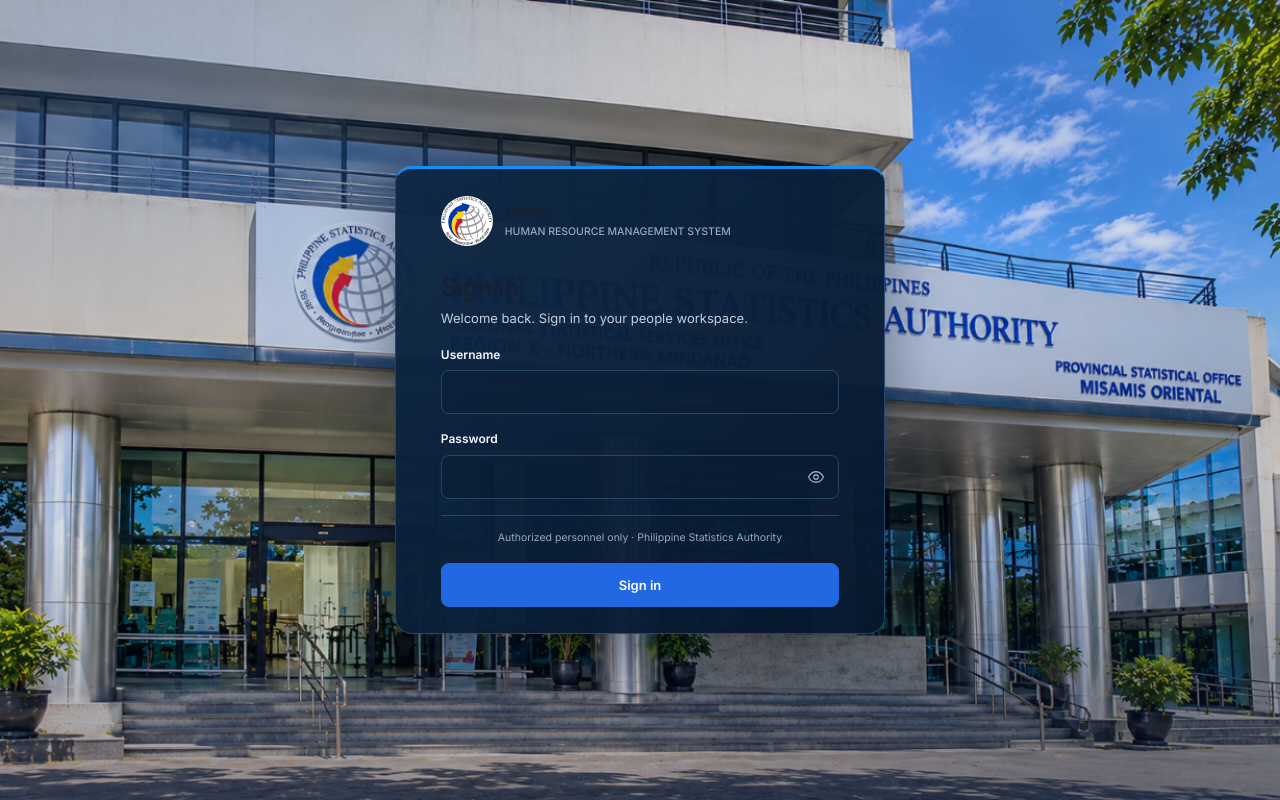
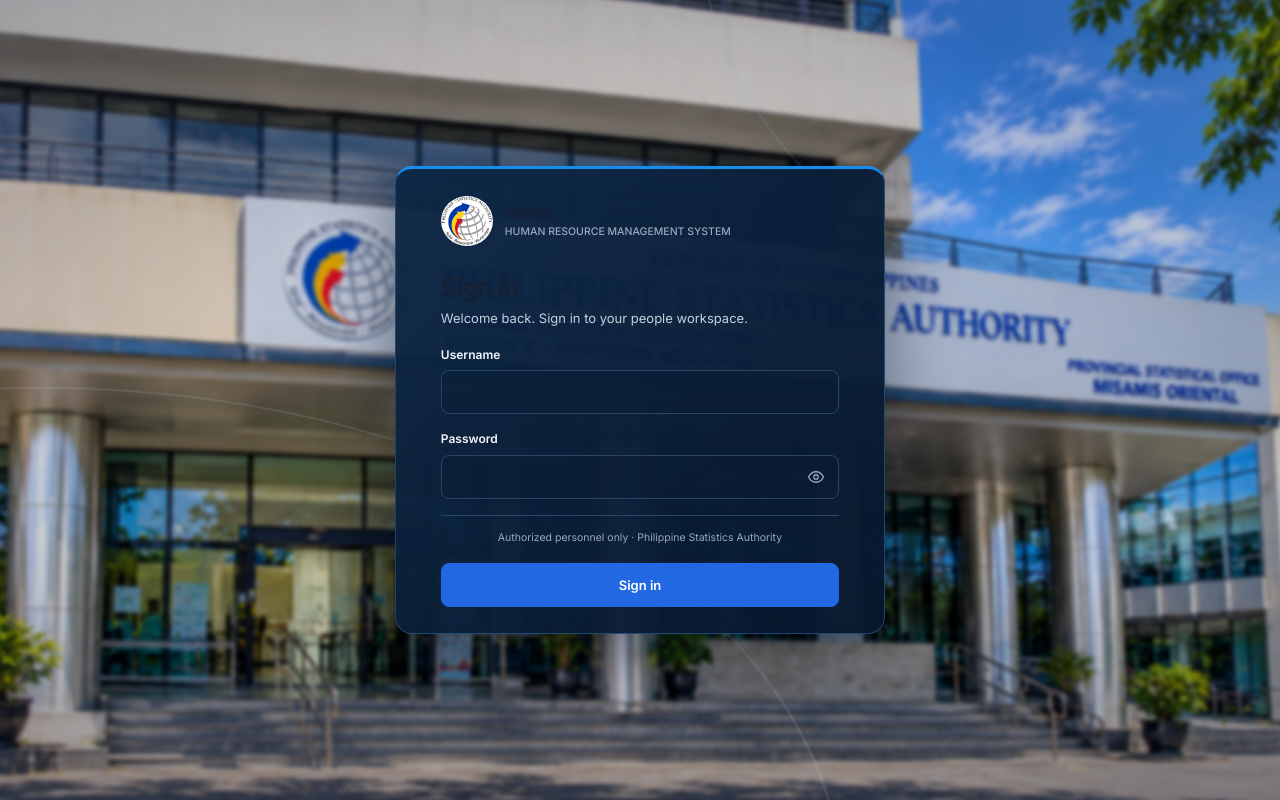
Before and after one commit to Abellanosa1233/PSA-PEPS, a PHP site: page / in a window 1280 px wide. Run offline with PHP 8.4, Linux system fonts and the light colour scheme; data comes from the database, SQL or seed files in the repository; some libraries are stand-ins or nearby versions.

Commit message:
Refine sign-in background lighting and curves
Co-authored-by: Copilot <223556219+Copilot@users.noreply.github.com>

```diff
--- a/assets/css/php.css
+++ b/assets/css/php.css
@@ -44,19 +44,28 @@
   position: relative;
   isolation: isolate;
   overflow: hidden;
-  background:
-    linear-gradient(180deg, rgba(5, 18, 38, .10), transparent 28%, transparent 68%, rgba(5, 18, 38, .34)),
-    linear-gradient(112deg, rgba(5, 23, 48, .20), rgba(0, 62, 126, .04) 54%, rgba(5, 22, 46, .18)),
-    url("../sign-in-building.png") center / cover no-repeat;
+  background: #0a1a31;
 }
 .web-auth-signin::before {
+  position: absolute;
+  inset: -8px;
+  z-index: 0;
+  background:
+    url("../sign-in-building.png") center / cover no-repeat;
+  content: "";
+  pointer-events: none;
+  filter: blur(2px) brightness(.88) saturate(1.05) contrast(1.04);
+  transform: scale(1.01);
+}
+.web-auth-signin::after {
   position: absolute;
   inset: 0;
   z-index: 0;
   background:
-    radial-gradient(ellipse at 12% 14%, rgba(61, 145, 255, .18), transparent 32%),
-    radial-gradient(ellipse at 88% 90%, rgba(3, 21, 48, .22), transparent 38%),
-    repeating-linear-gradient(115deg, transparent 0 118px, rgba(255, 255, 255, .025) 119px, transparent 120px 238px);
+    radial-gradient(ellipse 76rem 48rem at 3% 112%, transparent 66%, rgba(214, 233, 255, .13) 66.15%, transparent 66.4%),
+    radial-gradient(ellipse 60rem 40rem at 106% -8%, transparent 68%, rgba(113, 181, 255, .15) 68.15%, transparent 68.4%),
+    radial-gradient(ellipse at center, transparent 48%, rgba(4, 17, 36, .22) 100%),
+    linear-gradient(180deg, rgba(6, 21, 43, .04), transparent 36%, transparent 72%, rgba(4, 17, 36, .22));
   content: "";
   pointer-events: none;
 }
```
Also changed, not shown: assets/css/app.css (+15 -7 lines).
